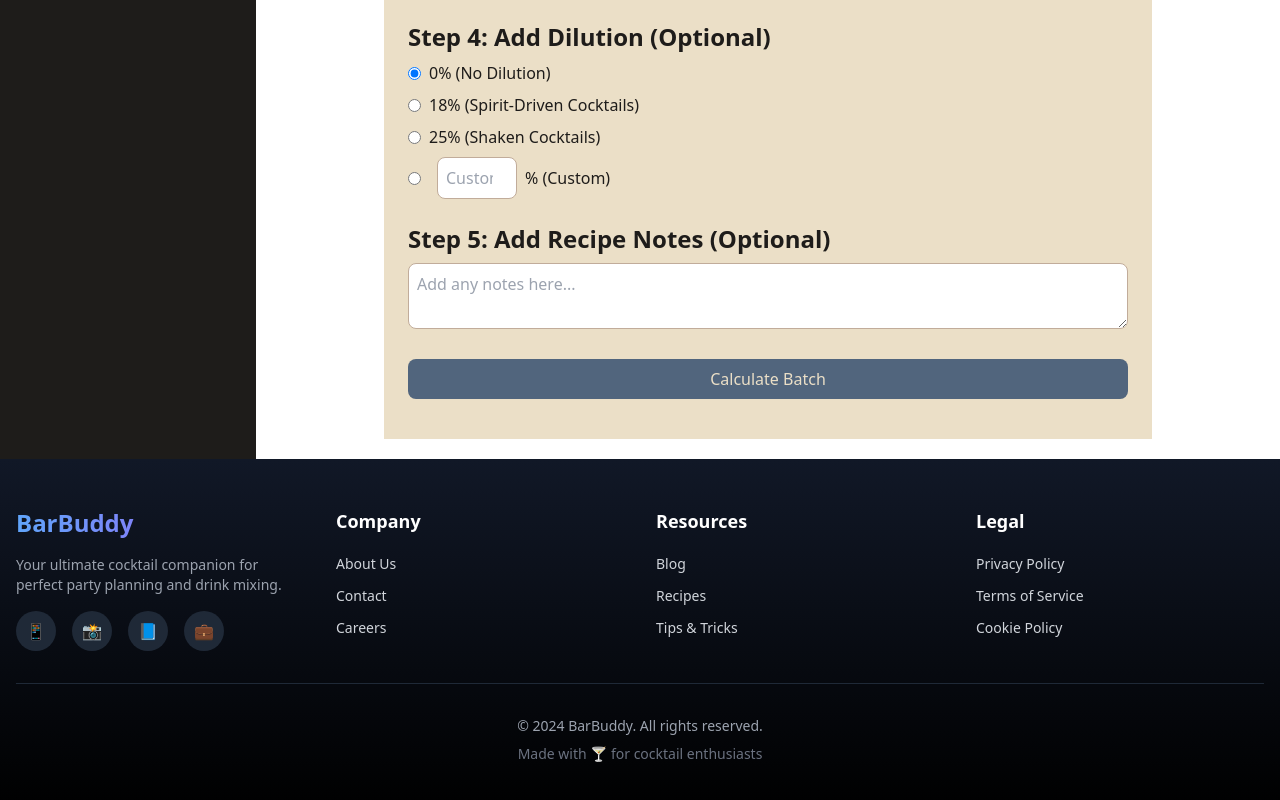
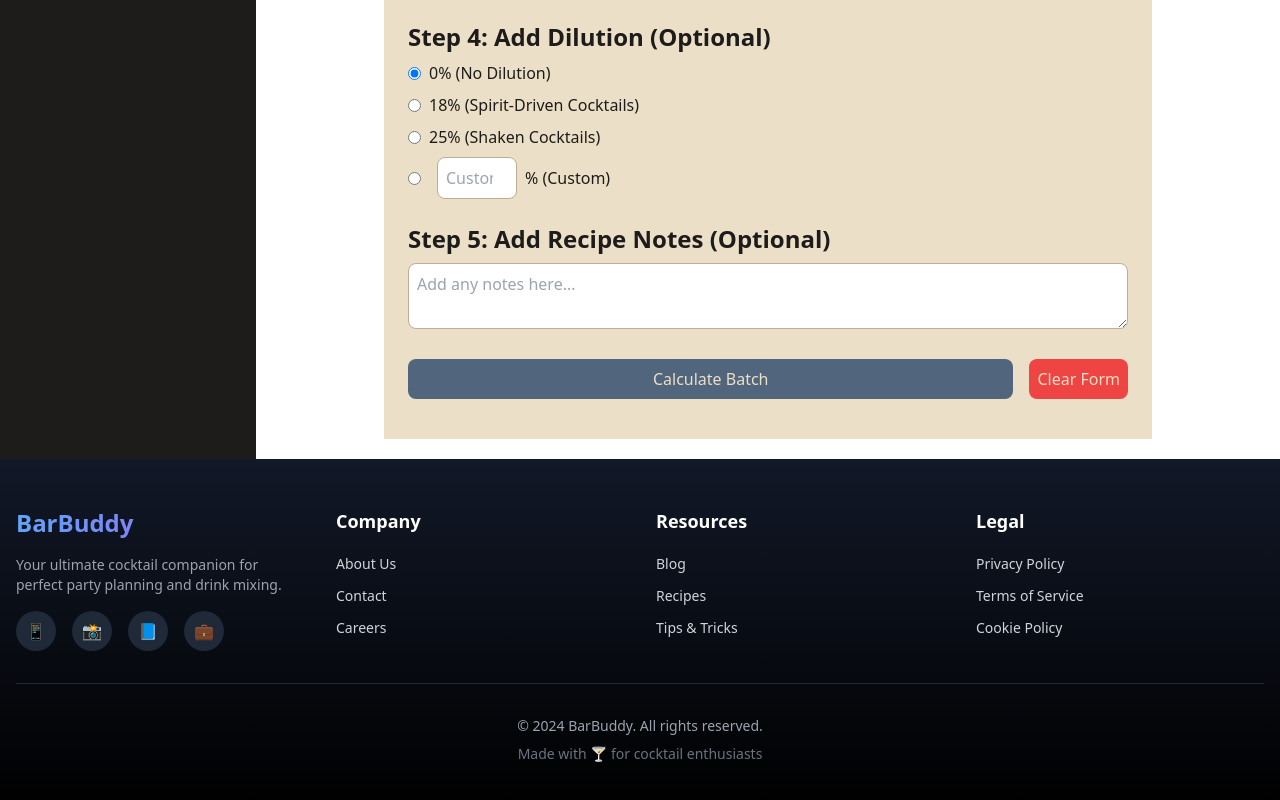
Before and after one commit to Wilsantos1975/BarBuddy, a React (Vite) app in the folder frontend/: page /batch-calculator in a window 1280 px wide. Shown: the part 553-1353 px from the top of the page. Built offline with nearby package versions, Linux system fonts and the light colour scheme; the HTML template or start-up script is replaced by a standard one.

Commit message:
added functionality to take the featured cocktail and batch it

```diff
--- a/frontend/src/Components/BatchCalculator.jsx
+++ b/frontend/src/Components/BatchCalculator.jsx
@@ -1,4 +1,5 @@
-import React, { useState } from 'react';
+import React, { useState, useEffect } from 'react';
+import { useLocation } from 'react-router-dom';
 
 const calculateBatchedIngredients = (ingredients, scaleQuantity) => {
   return ingredients.map(ingredient => ({
@@ -25,8 +26,13 @@ const formatIngredient = (ingredient) => {
 };
 
 function BatchCalculator() {
-  const [recipeName, setRecipeName] = useState('');
-  const [ingredients, setIngredients] = useState([{ name: '', quantity: '', unit: 'oz' }]);
+  const location = useLocation();
+  const prePopulatedData = location.state || {};
+
+  const [recipeName, setRecipeName] = useState(prePopulatedData.recipeName || '');
+  const [ingredients, setIngredients] = useState(
+    prePopulatedData.ingredients || [{ name: '', quantity: '', unit: 'oz' }]
+  );
   const [scaleType, setScaleType] = useState('servings');
   const [scaleQuantity, setScaleQuantity] = useState('');
   const [scaleUnit, setScaleUnit] = useState('oz');
@@ -36,6 +42,15 @@ function BatchCalculator() {
   const [customDilution, setCustomDilution] = useState('');
   const [isSaving, setIsSaving] = useState(false);
   const [saveError, setSaveError] = useState(null);
+
+  useEffect(() => {
+    if (prePopulatedData.recipeName) {
+      setRecipeName(prePopulatedData.recipeName);
+    }
+    if (prePopulatedData.ingredients && prePopulatedData.ingredients.length > 0) {
+      setIngredients(prePopulatedData.ingredients);
+    }
+  }, [prePopulatedData]);
 
   const addIngredient = () => {
     setIngredients([...ingredients, { name: '', quantity: '', unit: 'oz' }]);
@@ -132,6 +147,19 @@ function BatchCalculator() {
     } finally {
       setIsSaving(false);
     }
+  };
+
+  const handleClearForm = () => {
+    setRecipeName('');
+    setIngredients([{ name: '', quantity: '', unit: 'oz' }]);
+    setScaleType('servings');
+    setScaleQuantity('');
+    setScaleUnit('oz');
+    setDilution(0);
+    setNotes('');
+    setBatchResult(null);
+    setCustomDilution('');
+    setSaveError(null);
   };
 
   return (
@@ -309,12 +337,21 @@ function BatchCalculator() {
         />
       </section>
 
-      <button
-        onClick={calculateBatch}
-        className="p-2 bg-[#51657D] text-[#EBDFC7] rounded-lg hover:bg-[#51657D]/90 transition-colors w-full mb-4"
-      >
-        Calculate Batch
-      </button>
+      <div className="flex gap-4 mb-4">
+        <button
+          onClick={calculateBatch}
+          className="p-2 bg-[#51657D] text-[#EBDFC7] rounded-lg hover:bg-[#51657D]/90 transition-colors flex-1"
+        >
+          Calculate Batch
+        </button>
+
+        <button
+          onClick={handleClearForm}
+          className="p-2 bg-red-500 text-[#EBDFC7] rounded-lg hover:bg-red-600 transition-colors"
+        >
+          Clear Form
+        </button>
+      </div>
 
       {/* Results Section */}
       {renderBatchResult()}
--- a/frontend/src/Components/Cocktails/FeaturedCocktailDetails.jsx
+++ b/frontend/src/Components/Cocktails/FeaturedCocktailDetails.jsx
@@ -102,6 +102,23 @@ function FeaturedCocktailDetails() {
     }
   }
 
+  const handleBatchCalculator = () => {
+    // Format ingredients for the batch calculator
+    const formattedIngredients = ingredients.map(item => ({
+      name: item.ingredient,
+      quantity: parseFloat(item.measure) || 1, // Default to 1 if measure is not a number
+      unit: 'oz'
+    }));
+
+    // Navigate to batch calculator with cocktail data
+    navigate('/batch-calculator', {
+      state: {
+        recipeName: cocktail.strDrink,
+        ingredients: formattedIngredients
+      }
+    });
+  };
+
   // Simplified ConfirmationModal component
   const ConfirmationModal = ({ onConfirm, onCancel }) => (
     <div className="fixed inset-0 bg-black bg-opacity-50 flex items-center justify-center p-4">
@@ -154,8 +171,8 @@ function FeaturedCocktailDetails() {
               className="w-full rounded-lg shadow-md"
             />
 
-            {/* Save Recipe Button */}
-            <div className="mt-4">
+            <div className="mt-4 space-y-2">
+              {/* Save Recipe Button */}
               <button
                 onClick={isSaved ? handleUnsaveRecipe : handleSaveRecipe}
                 disabled={isSaving}
@@ -175,12 +192,21 @@ function FeaturedCocktailDetails() {
                       ? 'Recipe Saved!'
                       : 'Save Recipe'}
               </button>
-              {saveError && (
-                <div className="mt-2 p-2 bg-red-100 border border-red-400 text-red-700 rounded-lg">
-                  {saveError}
-                </div>
-              )}
+
+              {/* Batch Calculator Button */}
+              <button
+                onClick={handleBatchCalculator}
+                className="w-full px-6 py-2 rounded-lg bg-[#51657D] text-[#EBDFC7] hover:bg-[#51657D]/90 transition-colors"
+              >
+                Batch Cocktail
+              </button>
             </div>
+
+            {saveError && (
+              <div className="mt-2 p-2 bg-red-100 border border-red-400 text-red-700 rounded-lg">
+                {saveError}
+              </div>
+            )}
           </div>
 
           {/* Details Section */}
```
